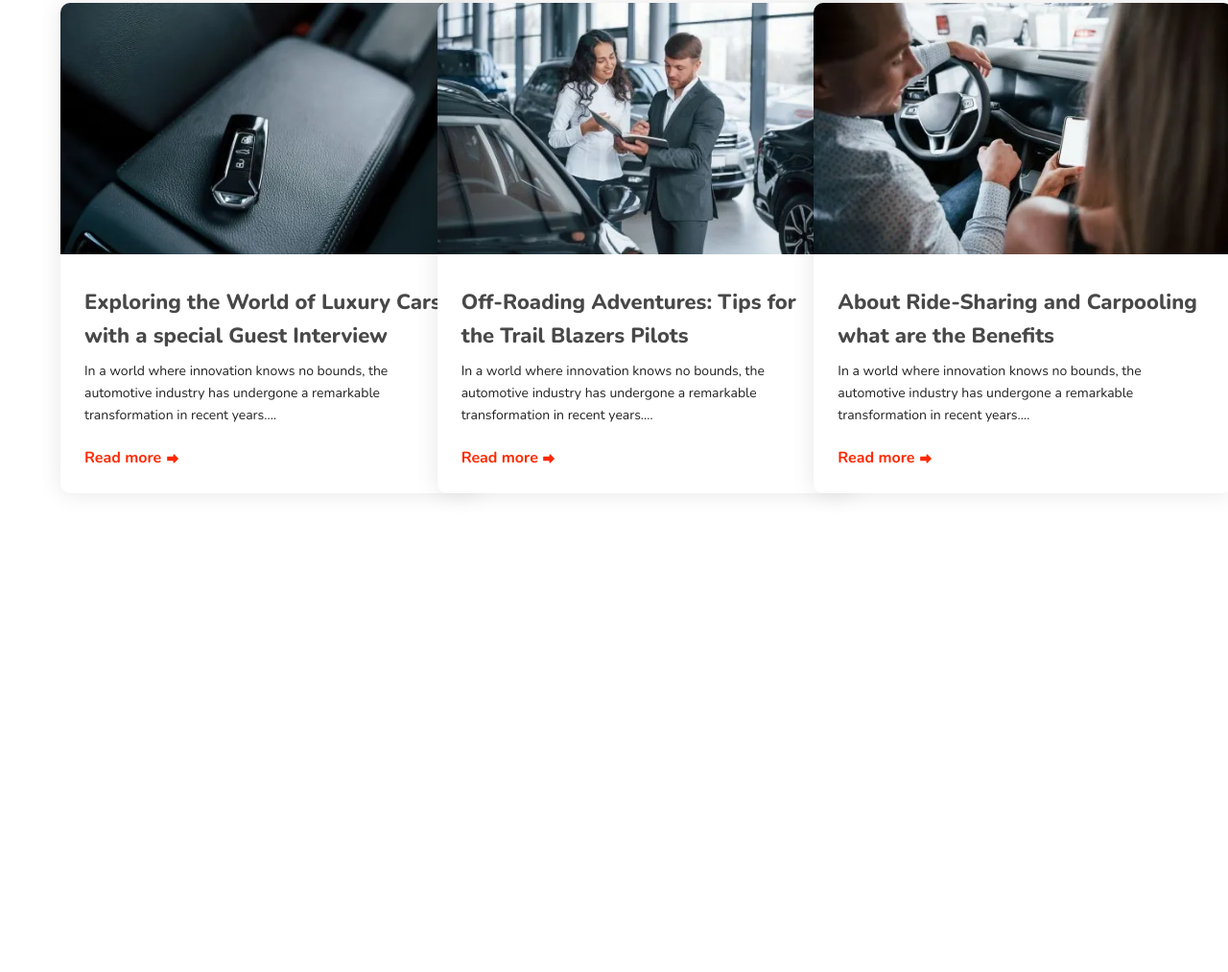
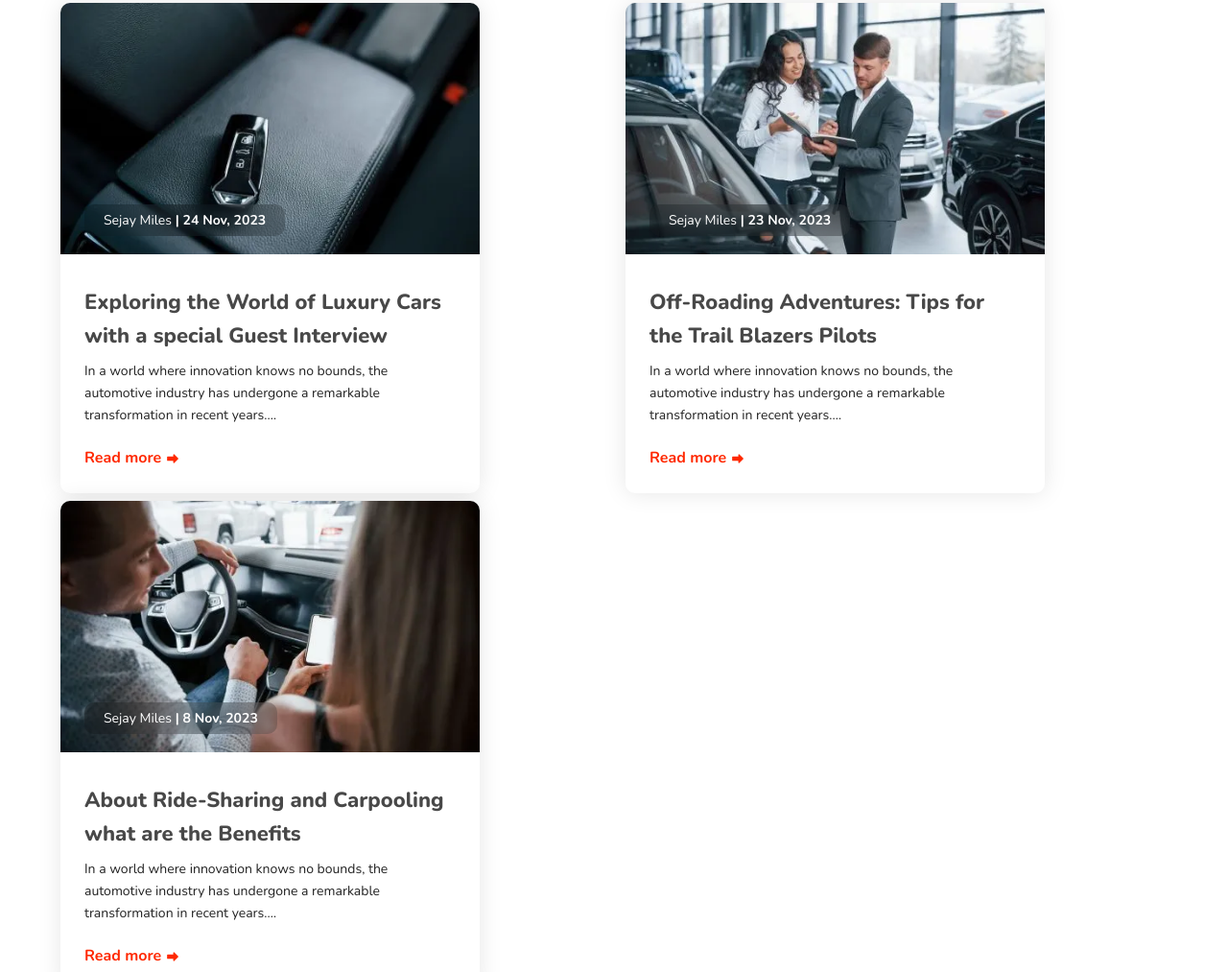
Before and after one commit to Tasneem-Alatrash/AutoBid, a plain HTML site: page index.html in a window 1280 px wide. Shown: the part 1603-2616 px from the top of the page at 96% size. Before the commit the page ends 2205 px from the top, so only its background shows below. Drawn offline with nearby package versions, Linux system fonts and the light colour scheme.

Commit message:
issue responsive latest news

```diff
--- a/assets/css/main.css
+++ b/assets/css/main.css
@@ -203,7 +203,7 @@ a {
   color: #242424;
 }
 .Latest_News .card {
-  width: 436.664px;
+  width: 27.292rem;
   border-radius: 10px;
   margin-bottom: 8px;
   border: none;
@@ -215,7 +215,7 @@ a {
 }
 .Latest_News .card-image {
   overflow: hidden;
-  height: 261.992px;
+  height: 100%;
 }
 .Latest_News img {
   transition: all 0.5s ease-in-out;
@@ -245,7 +245,7 @@ a {
 .Latest_News .card .card-text {
   margin-bottom: 20px;
 }
-.Latest_News .card a {
+.Latest_News .card .Read_more {
   font-family: var(--mainfont);
   font-size: 1rem;
   font-weight: 700;
@@ -265,3 +265,40 @@ a {
 .Latest_News .Read_more:hover svg {
   transform: translateX(5px);
 }
+
+.Latest_News .author {
+  top: 210px;
+  left: 25px;
+  backdrop-filter: blur(15px);
+  background-color: rgb(0 0 0 / 18%);
+  padding: 5px 20px;
+  border-radius: 10px;
+}
+.Latest_News .author p {
+  margin: 0;
+  font-weight: 700;
+}
+.Latest_News .author p a {
+  font-weight: 400;
+}
+
+@media screen and (max-width: 992px) {
+  .Latest_News {
+    text-align: center;
+  }
+  .Latest_News .row {
+    justify-content: center;
+    align-items: center;
+  }
+  .Latest_News .news-card {
+    display: flex;
+    justify-content: center;
+    align-items: center;
+    margin-bottom: 10px;
+  }
+}
+@media screen and (max-width: 550px) {
+  .Latest_News .card .card-image .author {
+    display: none;
+  }
+}
--- a/index.html
+++ b/index.html
@@ -240,10 +240,16 @@
                     <h2 class="mb-5">Latest News</h2>
                 </div>
                 <div class="row">
-                    <div class="col-md-4">
+                    <div class="col-lg-6 col-xxl-4 news-card">
                         <div class="card">
                             <div class="card-image">
                                 <img src="./assets/img/Latest_News/Latest_News1.webp" class="card-img-top" alt="...">
+                                <div class="position-absolute author">
+                                    <p class="text-white">
+                                        <a href="#" class="text-white">Sejay Miles</a>
+                                        | 24 Nov, 2023
+                                    </p>
+                                </div>
                             </div>
                             <div class="card-body">
                                 <h3 class="card-title">
@@ -266,10 +272,16 @@
                             </div>
                         </div>
                     </div>
-                    <div class="col-md-4">
+                    <div class="col-lg-6 col-xxl-4 news-card">
                         <div class="card">
                             <div class="card-image">
                                 <img src="./assets/img/Latest_News/Latest_News2.webp" class="card-img-top" alt="...">
+                                <div class="position-absolute author">
+                                    <p class="text-white">
+                                        <a href="#" class="text-white">Sejay Miles</a>
+                                        | 23 Nov, 2023
+                                    </p>
+                                </div>
                             </div>
                             <div class="card-body">
                                 <h3 class="card-title">
@@ -292,10 +304,16 @@
                             </div>
                         </div>
                     </div>
-                    <div class="col-md-4">
+                    <div class="col-lg-6 col-xxl-4 news-card">
                         <div class="card">
                             <div class="card-image">
                                 <img src="./assets/img/Latest_News/Latest_News3.webp" class="card-img-top" alt="...">
+                                <div class="position-absolute author">
+                                    <p class="text-white">
+                                        <a href="#" class="text-white">Sejay Miles</a>
+                                        | 8 Nov, 2023
+                                    </p>
+                                </div>
                             </div>
                             <div class="card-body">
                                 <h3 class="card-title">
@@ -321,6 +339,7 @@
                 </div>
             </div>
         </section>
+
     </main>
 
     <!-- Bootstrap v5.3 -->
```
